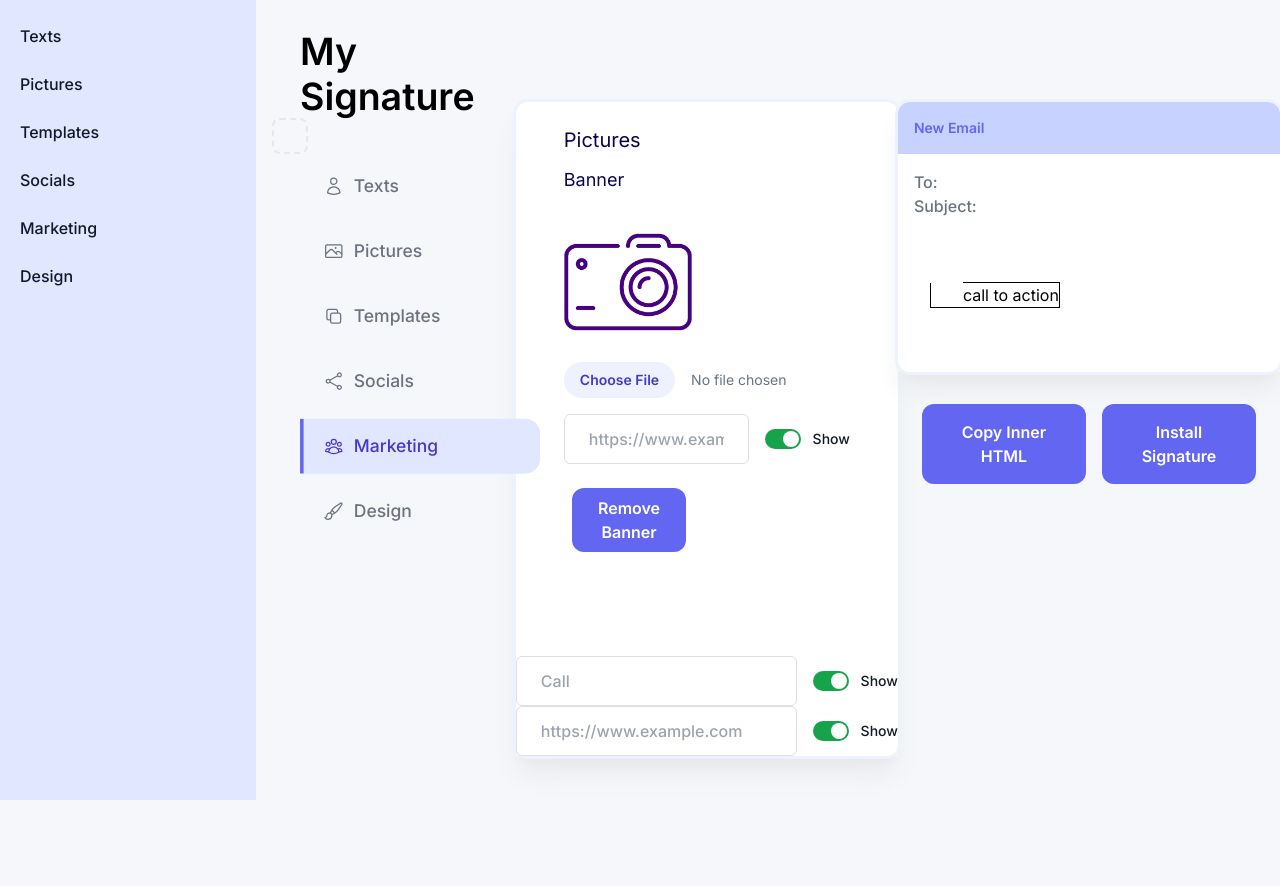
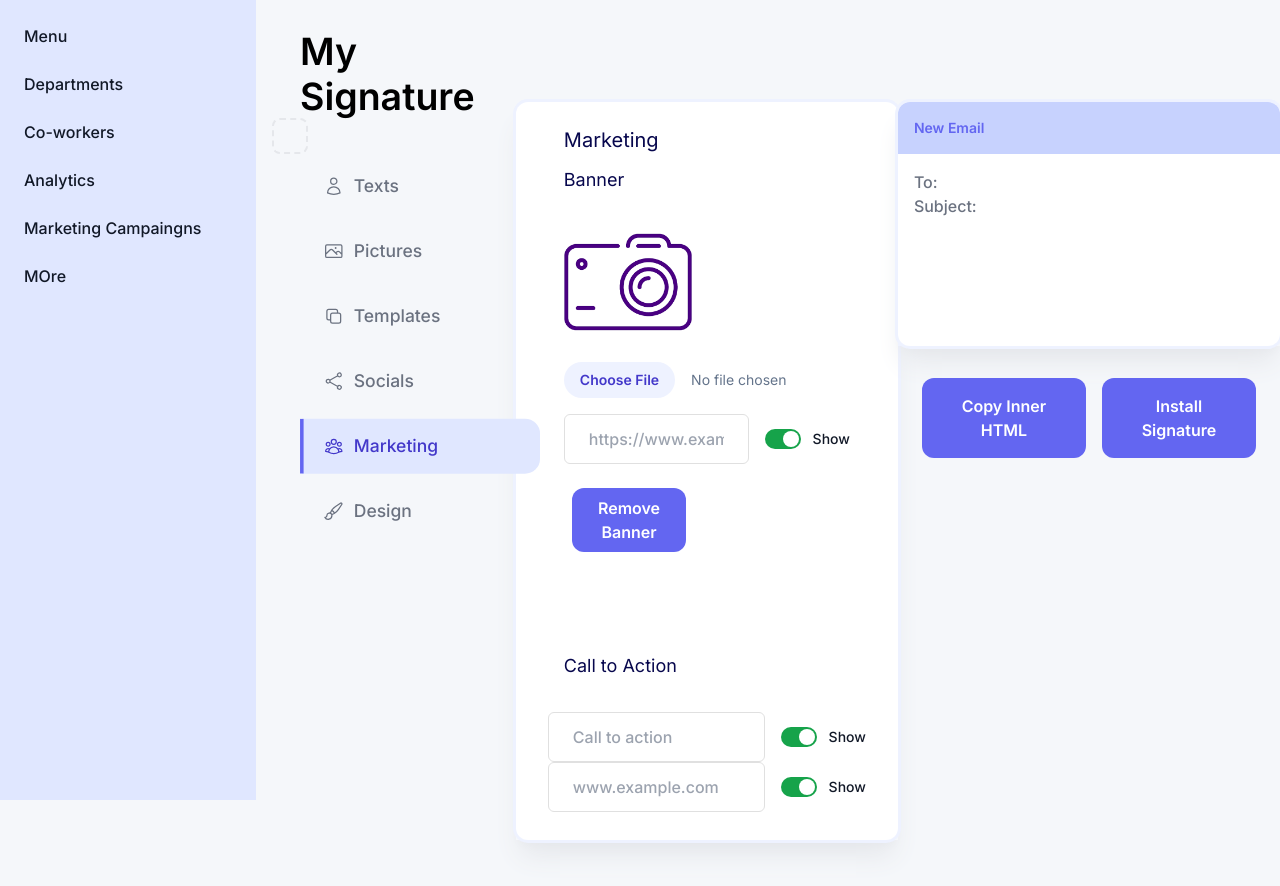
Before and after one commit to IftekharulHaque/signatureGenerator, a Next.js app: page / in a window 1280 px wide. Both pictures are taken after a click on the button "Marketing". Shown: the top 886 px of the page. Before the commit the page ends 859 px from the top, so only its background shows below. Built offline with nearby package versions, Linux system fonts and the light colour scheme.

Commit message:
marketing completed

```diff
--- a/src/app/components/MainComponent.tsx
+++ b/src/app/components/MainComponent.tsx
@@ -25,6 +25,9 @@ const MainComponent: React.FC = () => {
     phone: "",
     address1: "",
     website: "",
+    bannerLink: "",
+    callToActionLink: "",
+    callToActionText: "",
   });
 
   function handleInputChange(newInputValues: Record<string, string>) {
@@ -99,6 +102,8 @@ const MainComponent: React.FC = () => {
                     <MarketingComponent
                       onBannerChange={handleBannerChange}
                       bannerPic={isBannerChanged}
+                      inputValues={inputValues}
+                      onInputChange={handleInputChange}
                     />
                   </div>
                 );
@@ -119,7 +124,6 @@ const MainComponent: React.FC = () => {
             isLogoChanged={isLogoChanged}
             logoSize={logoSize}
             isBannerChanged={isBannerChanged}
-
           />
         </div>
       </div>
--- a/src/app/components/MarketingComponent.tsx
+++ b/src/app/components/MarketingComponent.tsx
@@ -1,15 +1,39 @@
-import React, { useState } from "react";
+import React, { ChangeEvent, useState } from "react";
 
 interface MarketingComponentProps {
   onBannerChange: (newInputValues: File | null) => void;
   bannerPic: File | null;
+  onInputChange: (newInputValues: Record<string, string>) => void;
+  inputValues: Record<string, string>;
 }
 
 const MarketingComponent: React.FC<MarketingComponentProps> = ({
   onBannerChange,
-
+  inputValues,
+  onInputChange,
   bannerPic,
 }) => {
+  const [toggleValues, setToggleValues] = useState<Record<string, string>>({});
+
+  const handleChange = (e: ChangeEvent<HTMLInputElement>) => {
+    const { name, value } = e.target;
+    const updatedInputValues = {
+      ...inputValues,
+      [name]: value,
+    };
+    onInputChange(updatedInputValues);
+  };
+
+  const handleToggle = (e: ChangeEvent<HTMLInputElement>) => {
+    const { name, checked } = e.target;
+    if (!checked) {
+      setToggleValues({ ...toggleValues, [name]: inputValues[name] });
+      onInputChange({ ...inputValues, [name]: "" });
+    } else {
+      onInputChange({ ...inputValues, [name]: toggleValues[name] });
+    }
+  };
+
   const handleProfilePicChange = (e: React.ChangeEvent<HTMLInputElement>) => {
     if (e.target.files && e.target.files[0]) {
       const pic = e.target.files[0];
@@ -18,6 +42,7 @@ const MarketingComponent: React.FC<MarketingComponentProps> = ({
     console.log(e.target.files?.[0]);
     return;
   };
+
   const inputStyle =
     "w-full rounded-md border border-[#e0e0e0] bg-white py-3 px-6 text-base font-medium text-[#6B7280] outline-none focus:border-[#6A64F1] focus:shadow-md";
 
@@ -28,8 +53,8 @@ const MarketingComponent: React.FC<MarketingComponentProps> = ({
   return (
     <div className="max-w-xl shadow-xl shadow-gray-200 ">
       <div className="rounded-xl bg-white  ring ring-indigo-50 ">
-        <div className="px-12 pt-6 -mb-3 text-xl text-[#07074D]">Pictures</div>
-        {/* For profilepic change */}
+        <div className="px-12 pt-6 -mb-3 text-xl text-[#07074D]">Marketing</div>
+        {/* For banner change */}
         <div>
           <div className="px-12 pt-6 -mb-6 text-lg text-[#07074D]">Banner</div>
 
@@ -58,7 +83,9 @@ const MarketingComponent: React.FC<MarketingComponentProps> = ({
               <div className="flex items-center">
                 <input
                   type="text"
-                  name="link"
+                  name="bannerLink"
+                  value={inputValues.bannerLink}
+                  onChange={handleChange}
                   placeholder="https://www.example.com"
                   className={inputStyle}
                 />
@@ -66,8 +93,9 @@ const MarketingComponent: React.FC<MarketingComponentProps> = ({
                   <input
                     type="checkbox"
                     className="sr-only peer"
-                    name="name"
+                    name="bannerLink"
                     defaultChecked
+                    onChange={handleToggle}
                   />
                   <div className="w-9 h-5 bg-gray-500 peer-focus:outline-none  rounded-full peer peer-checked:after:translate-x-full  after:content-[''] after:absolute after:top-[2px] after:left-[2px] after:bg-white after:rounded-full after:h-4 after:w-4 after:transition-all  peer-checked:bg-green-600"></div>
                   <span className="ml-3 text-sm font-medium text-gray-900 ">
@@ -86,22 +114,30 @@ const MarketingComponent: React.FC<MarketingComponentProps> = ({
             </div>
           </div>
         </div>
-        {/* For company logo change */}
-        <div>
-        <div className="px-12 pt-6 -mb-6 text-lg text-[#07074D]">Banner</div>
+
+        <div className="">
+          <div className="px-12 pt-6 mb-6 text-lg text-[#07074D]">
+            Call to Action
+          </div>
+          <div className="mx-auto px-8 p-2 w-full max-w-[550px]">
+            <div className=" mx-auto">
               <div className="flex items-center">
                 <input
                   type="text"
-              name="name"
-              placeholder="Call"
+                  name="callToActionText"
+                  placeholder="Call to action"
+                  defaultValue={inputValues.callToACtionText}
+                  value={inputValues.callToActionText}
+                  onChange={handleChange}
                   className={inputStyle}
                 />
                 <label className="relative inline-flex items-center ml-4 cursor-pointer">
                   <input
                     type="checkbox"
                     className="sr-only peer"
-                name="name"
+                    name="callToActionText"
                     defaultChecked
+                    onChange={handleToggle}
                   />
                   <div className="w-9 h-5 bg-gray-500 peer-focus:outline-none  rounded-full peer peer-checked:after:translate-x-full  after:content-[''] after:absolute after:top-[2px] after:left-[2px] after:bg-white after:rounded-full after:h-4 after:w-4 after:transition-all  peer-checked:bg-green-600"></div>
                   <span className="ml-3 text-sm font-medium text-gray-900 ">
@@ -109,19 +145,25 @@ const MarketingComponent: React.FC<MarketingComponentProps> = ({
                   </span>
                 </label>
               </div>
+
+              <div className="mb-5">
                 <div className="flex items-center">
                   <input
                     type="text"
-              name="name"
-              placeholder="https://www.example.com"
+                    name="callToActionLink"
+                    placeholder="www.example.com"
+                    defaultValue={inputValues.callToACtionLink}
+                    value={inputValues.callToActionLink}
+                    onChange={handleChange}
                     className={inputStyle}
                   />
                   <label className="relative inline-flex items-center ml-4 cursor-pointer">
                     <input
                       type="checkbox"
                       className="sr-only peer"
-                name="name"
+                      name="callToActionLink"
                       defaultChecked
+                      onChange={handleToggle}
                     />
                     <div className="w-9 h-5 bg-gray-500 peer-focus:outline-none  rounded-full peer peer-checked:after:translate-x-full  after:content-[''] after:absolute after:top-[2px] after:left-[2px] after:bg-white after:rounded-full after:h-4 after:w-4 after:transition-all  peer-checked:bg-green-600"></div>
                     <span className="ml-3 text-sm font-medium text-gray-900 ">
@@ -132,6 +174,9 @@ const MarketingComponent: React.FC<MarketingComponentProps> = ({
               </div>
             </div>
           </div>
+        </div>
+      </div>
+    </div>
   );
 };
 
--- a/src/app/components/Sidebar.tsx
+++ b/src/app/components/Sidebar.tsx
@@ -10,18 +10,22 @@ import {
 } from "@heroicons/react/24/outline";
 
 const categories = [
-  { id: "text", icon: UserIcon, label: "Texts" },
-  { id: "picture", icon: PhotoIcon, label: "Pictures" },
-  { id: "template", icon: Square2StackIcon, label: "Templates" },
-  { id: "social", icon: ShareIcon, label: "Socials" },
-  { id: "marketing", icon: UserGroupIcon, label: "Marketing" },
-  { id: "design", icon: PaintBrushIcon, label: "Design" },
+  { id: "Menu", icon: UserIcon, label: "Menu" },
+  { id: "Departments", icon: PhotoIcon, label: "Departments" },
+  { id: "Co-workers", icon: Square2StackIcon, label: "Co-workers" },
+  { id: "Analytics", icon: ShareIcon, label: "Analytics" },
+  {
+    id: "MarketingCampaingns",
+    icon: UserGroupIcon,
+    label: "Marketing Campaingns",
+  },
+  { id: "MOre", icon: PaintBrushIcon, label: "MOre" },
 ];
 const Sidebar = () => {
   return (
     <div>
       <div className="fixed top-0 left-0 z-40  h-screen transition-transform sm:w-64 ">
-        <div className="h-full px-3 py-4 overflow-y-auto bg-indigo-100">
+        <div className="h-full px-2 py-4 sm:px-4 overflow-y-auto bg-indigo-100">
           <ul className="space-y-2 font-medium">
             {categories.map((category) => (
               <li key={category.id}>
--- a/src/app/components/SignatureComponent.tsx
+++ b/src/app/components/SignatureComponent.tsx
@@ -19,7 +19,6 @@ const SignatureComponent: React.FC<SignatureComponentProps> = ({
   isLogoChanged,
   profilePicSize,
   isBannerChanged,
-
 }) => {
   const componentRef = useRef<HTMLDivElement>(null);
 
@@ -60,134 +59,7 @@ const SignatureComponent: React.FC<SignatureComponentProps> = ({
               <p>To:</p>
               <p>Subject:</p>
             </div>
-            {/* <div ref={componentRef}>
-             */}
-            {/* <div id="signature">
-              <div className="px-8 pb-8 flex">
-                <div className="mt-16 mx-3">
-                  {isPicChanged && (
-                    <img
-                      className="object-cover rounded-full"
-                      src={
-                        isPicChanged ? URL.createObjectURL(isPicChanged) : ""
-                      }
-                      alt=""
-                      height={profilePicSize}
-                      width={profilePicSize}
-                    />
-                  )}
-                </div>
-                <div>
-                  <table
-                    className=" "
-                    border={1}
-                    cellPadding={0}
-                    cellSpacing={0}
-                    width={400}
-                    dir="ltr"
-                  >
-                    <thead>
-                      <tr>
-                        <th className="h-16"></th>
-                      </tr>
-                    </thead>
-                    <tbody>
-                      <tr>
-                        {inputValues.name && (
-                          <td
-                            className="leading-6 font-medium font-sans"
-                            align="left"
-                          >
-                            <span className="text-black font-bold">
-                              {inputValues.name}
-                            </span>
-                          </td>
-                        )}
-                      </tr>
-                      <tr>
-                        <td
-                          className="text-gray-500 font-semibold leading-6 font-sans"
-                          align="left"
-                        >
-                          <p>
-                            {inputValues.jobPosition}{" "}
-                            {inputValues.jobPosition && inputValues.companyName
-                              ? "-"
-                              : null}{" "}
-                            {inputValues.companyName}
-                          </p>
-                        </td>
-                      </tr>
-                      <tr>
-                        <td
-                          className="text-md leading-6 font-sans pl-3"
-                          align="left"
-                        >
-                          <div className="flex items-center">
-                            {inputValues.phone && (
-                              <>
-                                <img
-                                  src="https://w7.pngwing.com/pngs/831/26/png-transparent-telephone-logo-telephone-call-computer-icons-symbol-phone-miscellaneous-cdr-text-thumbnail.png"
-                                  width="10"
-                                  height="10"
-                                  alt="Phone"
-                                  className="mr-1"
-                                />
-                              </>
-                            )}
-                            <p>{inputValues.phone}</p>
-                          </div>
-                        </td>
-                      </tr>
-                      <tr>
-                        <td className="leading-6 font-sans pl-3" align="left">
-                          <div className="flex items-center">
-                            {inputValues.address1 && (
-                              <>
-                                <img
-                                  src="https://w7.pngwing.com/pngs/244/287/png-transparent-google-map-maker-pin-computer-icons-google-maps-map-icon-angle-black-map-thumbnail.png"
-                                  width="10"
-                                  height="10"
-                                  alt="Phone"
-                                  className="mr-1"
-                                />
-                              </>
-                            )}
-                            <p>{inputValues.address1}</p>
-                          </div>
-                        </td>
-                      </tr>
-                      <tr>
-                        <td className="leading-6 font-sans pl-3" align="left">
-                          <div className="flex items-center">
-                            {inputValues.website && (
-                              <>
-                                <img
-                                  src="https://w7.pngwing.com/pngs/798/799/png-transparent-web-development-logo-world-wide-web-website-web-symbol-s-web-design-symmetry-monochrome-thumbnail.png"
-                                  width="11"
-                                  height="11"
-                                  alt="Phone"
-                                  className="mr-1"
-                                />
-                              </>
-                            )}
-                            <a
-                              href={`https://${inputValues.website}`}
-                              target="_blank"
-                            >
-                              {inputValues.website}
-                            </a>
-                          </div>
-                        </td>
-                      </tr>
-                      <tr>
-                        <td className="h-4"></td>
-                      </tr>
-                    </tbody>
-                  </table>
-                </div>
-              </div>
-            </div> */}
+
             <div id="signature">
               <table
                 style={{
@@ -280,7 +152,7 @@ const SignatureComponent: React.FC<SignatureComponentProps> = ({
                             width="11"
                             height="11"
                             alt="Phone"
-                            style={{ marginLeft: "16px" , marginRight: "4px"}}
+                            style={{ marginLeft: "16px", marginRight: "4px" }}
                           />
                           <a
                             href={`https://${inputValues.website}`}
@@ -315,11 +187,32 @@ const SignatureComponent: React.FC<SignatureComponentProps> = ({
                     </td>
                   </tr>
 
-                  <tr >
+                  <tr>
                     <td>
-                      {" "}
+                      {(isBannerChanged || inputValues.bannerLink) && (
                         <div style={{ marginRight: "32px" }}>
-                        {isBannerChanged && (
+                          {inputValues.bannerLink && (
+                            <a
+                              href={`https://${inputValues.bannerLink}`}
+                              target="_blank"
+                            >
+                              <img
+                                style={{
+                                  objectFit: "cover",
+                                  borderRadius: "5%",
+                                }}
+                                src={
+                                  isBannerChanged
+                                    ? URL.createObjectURL(isBannerChanged)
+                                    : ""
+                                }
+                                alt=""
+                                height="auto"
+                                width={256}
+                              />
+                            </a>
+                          )}
+                          {!inputValues.bannerLink && (
                             <img
                               style={{ objectFit: "cover", borderRadius: "5%" }}
                               src={
@@ -333,11 +226,33 @@ const SignatureComponent: React.FC<SignatureComponentProps> = ({
                             />
                           )}
                         </div>
+                      )}
                     </td>
                   </tr>
 
-                  <tr style={{ border: "1px solid black" }}>
-                    <td>call to action</td>
+                  <tr >
+                    <td>
+                      {inputValues.callToActionText &&
+                        inputValues.callToActionLink && (
+                          <div
+                            style={{ display: "flex", alignItems: "center" }}
+                          >
+                            <a
+                              href={`https://${inputValues.callToActionLink}`}
+                              target="_blank"
+                            >
+                              <span >
+                                {inputValues.callToActionText}
+                              </span>
+                            </a>
+                          </div>
+                        )}
+                      {!inputValues.callToActionLink && (
+                        <span >
+                          {inputValues.callToActionText}
+                        </span>
+                      )}
+                    </td>
                   </tr>
                   <tr style={{ height: 64 }}>
                     <td colSpan={2}></td>
```
Lines whose indentation alone changed are shown as unchanged.
